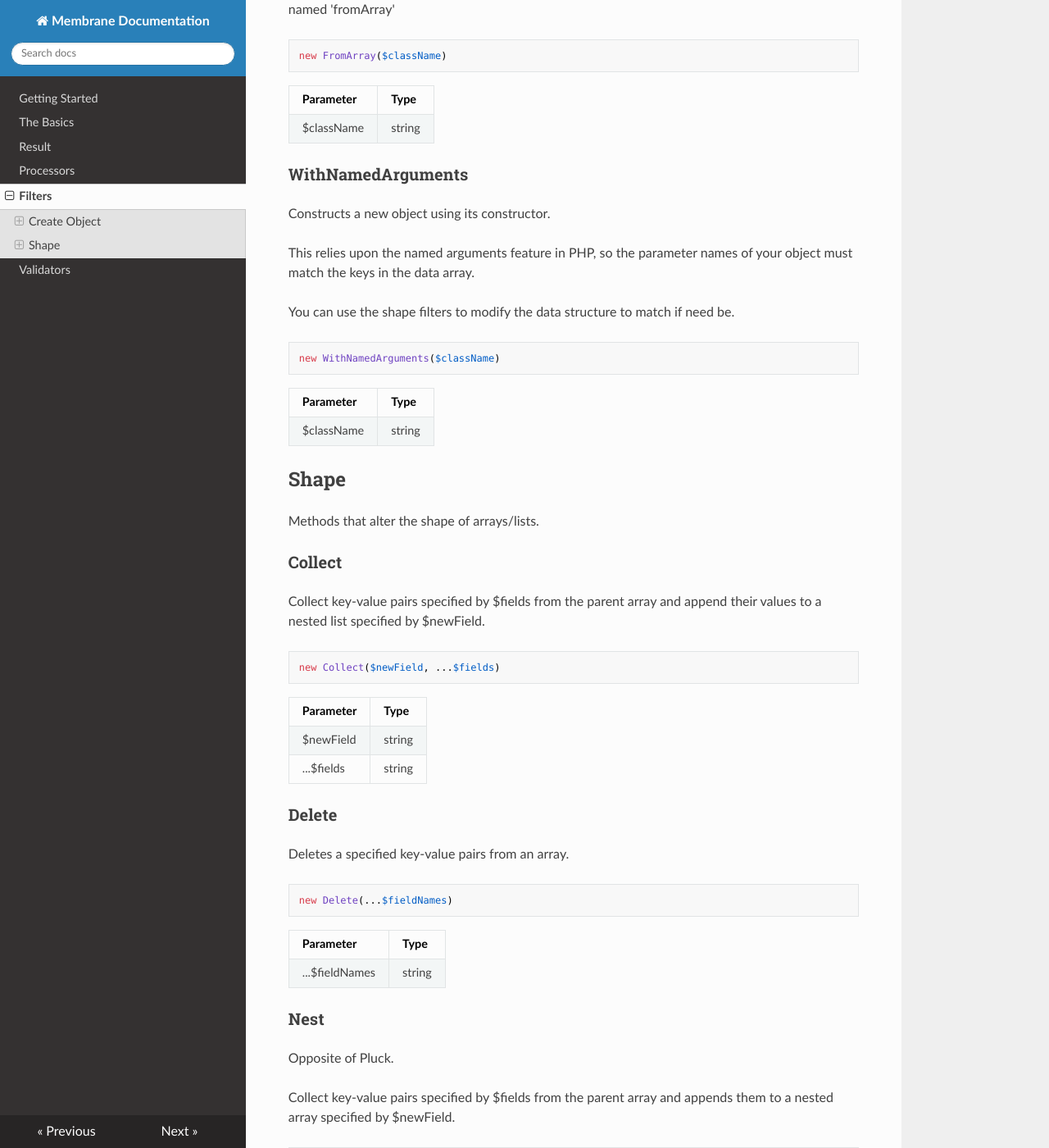
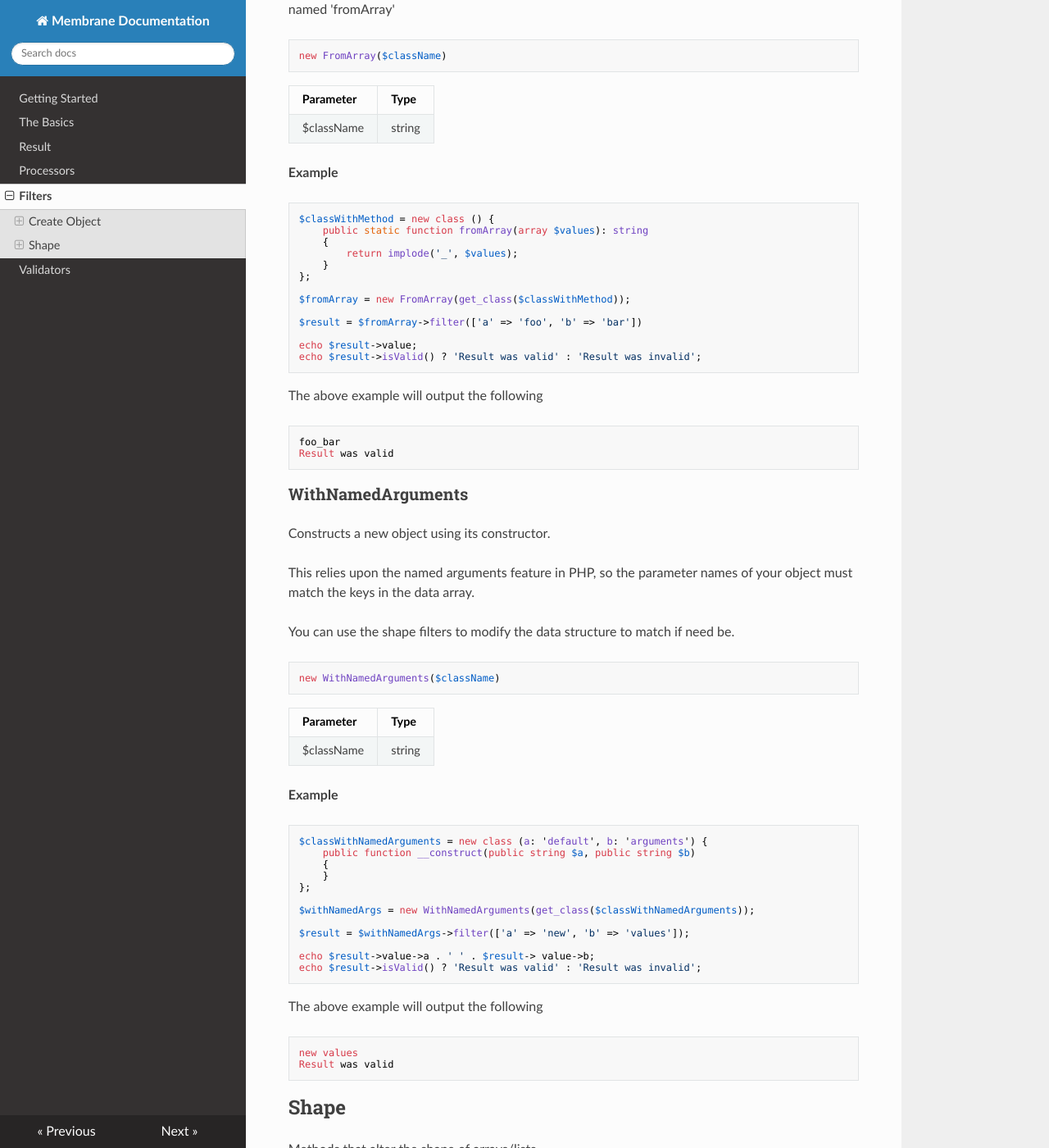
Before and after one commit to membrane-php/membrane-core, an MkDocs documentation site: the page built from docs/filters.md, in a window 1280 px wide and 1400 px high, scrolled down 676 px. Shown: the whole window at 82% size. Built offline with MkDocs 1.6.1, drawn with Linux system fonts in a browser that asks for light colours; nearby versions of some CDN libraries; some of the changed text lies outside the part shown.

Commit message:
filter examples added

````diff
--- a/docs/filters.md
+++ b/docs/filters.md
@@ -32,6 +32,30 @@ new FromArray($className)
 |------------|--------|
 | $className | string |
 
+**Example**
+
+```php
+$classWithMethod = new class () {
+    public static function fromArray(array $values): string
+    {
+        return implode('_', $values);
+    }
+};
+
+$fromArray = new FromArray(get_class($classWithMethod));
+
+$result = $fromArray->filter(['a' => 'foo', 'b' => 'bar'])
+
+echo $result->value;
+echo $result->isValid() ? 'Result was valid' : 'Result was invalid';
+```
+
+The above example will output the following
+```
+foo_bar
+Result was valid
+```
+
 ### WithNamedArguments
 
 Constructs a new object using its constructor.
@@ -48,6 +72,29 @@ new WithNamedArguments($className)
 | Parameter  | Type   |
 |------------|--------|
 | $className | string |
+
+**Example**
+
+```php
+$classWithNamedArguments = new class (a: 'default', b: 'arguments') {
+    public function __construct(public string $a, public string $b)
+    {
+    }
+};
+
+$withNamedArgs = new WithNamedArguments(get_class($classWithNamedArguments));
+
+$result = $withNamedArgs->filter(['a' => 'new', 'b' => 'values']);
+
+echo $result->value->a . ' ' . $result-> value->b;
+echo $result->isValid() ? 'Result was valid' : 'Result was invalid';
+```
+
+The above example will output the following
+```
+new values
+Result was valid
+```
 
 ## Shape
 
@@ -66,6 +113,22 @@ new Collect($newField, ...$fields)
 |------------|--------|
 | $newField  | string |
 | ...$fields | string |
+
+**Example**
+```php
+$array = ['a' => 1, 'b' => 2, 'c' => 3]
+$collect = new Collect('collected fields', 'a', 'c')
+
+$result = $collect->filter($array);
+
+echo $result->value
+echo $result->isValid() ? 'Result was valid' : 'Result was invalid';
+```
+The above example will output the following
+```
+['b' => 2, 'collected fields' => [1, 3]]
+Result was valid
+```
 
 ### Delete
 
@@ -95,6 +158,24 @@ new Nest($newField, ...$fields)
 | $newField  | string |
 | ...$fields | string |
 
+**Example**
+
+```php
+$array = ['a' => 1, 'b' => 2, 'c' => 3]
+$nest = new Nest('nested fields', 'a', 'c')
+
+$result = $nest->filter($array);
+
+echo $result->value
+echo $result->isValid() ? 'Result was valid' : 'Result was invalid';
+```
+The above example will output the following
+```
+['b' => 2, 'nested fields' => ['a' => 1, 'c' => 3]]
+Result was valid
+```
+
+
 ### Pluck
 
 Opposite of Nest.
@@ -111,6 +192,23 @@ new Pluck($fieldSet, ...$fieldnames)
 | $fieldSet      | string |
 | ...$fieldNames | string |
 
+**Example**
+
+```php
+$array = ['b' => 2, 'nested fields' => ['a' => 1, 'c' => 3]]
+$pluck = new Pluck('nested fields', 'a', 'c')
+
+$result = $pluck->filter($array);
+
+echo $result->value
+echo $result->isValid() ? 'Result was valid' : 'Result was invalid';
+```
+The above example will output the following
+```
+['a' => 1, 'b' => 2, 'c' => 3, 'nested fields' => ['a' => 1, 'c' => 3]]
+Result was valid
+```
+
 ### Rename
 
 Renames a specified string key in an array.
@@ -124,6 +222,23 @@ new Rename($old, $new)
 | $old      | string | Must not equal $new |
 | $new      | string | Must not equal $old |
 
+**Example**
+
+```php
+$array = ['a' => 1, 'b' => 2, 'c' => 3]
+$rename = new Rename('a', 'd')
+
+$result = $rename->filter($array);
+
+echo $result->value
+echo $result->isValid() ? 'Result was valid' : 'Result was invalid';
+```
+The above example will output the following
+```
+['b' => 2, 'c' => 3, 'd' => 1]
+Result was valid
+```
+
 ### Truncate
 
 Deletes as many values as necessary from the end of a list to avoid exceeding the specified maximum length.
@@ -135,3 +250,20 @@ new Truncate($maxLength)
 | Parameter | Type | Notes                          |
 |------------|-----|--------------------------------|
 | $maxLength | int | Only accepts positive integers |
+
+**Example**
+
+```php
+$list = ['a', 'b', 'c']
+$truncate = new Truncate(2)
+
+$result = $truncate->filter($list);
+
+echo $result->value
+echo $result->isValid() ? 'Result was valid' : 'Result was invalid';
+```
+The above example will output the following
+```
+['a', 'b']
+Result was valid
+```
````
Also changed, not shown: docs/validators.md (+2 -2 lines).
